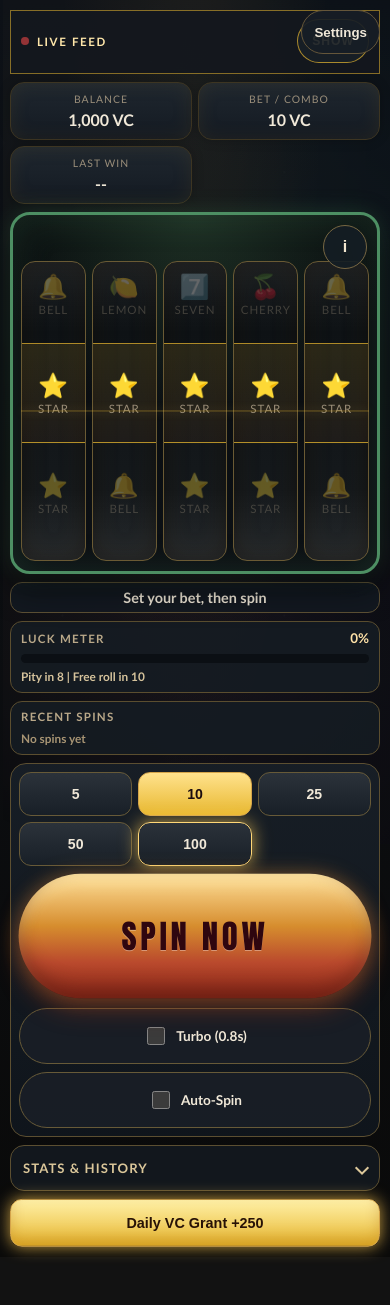
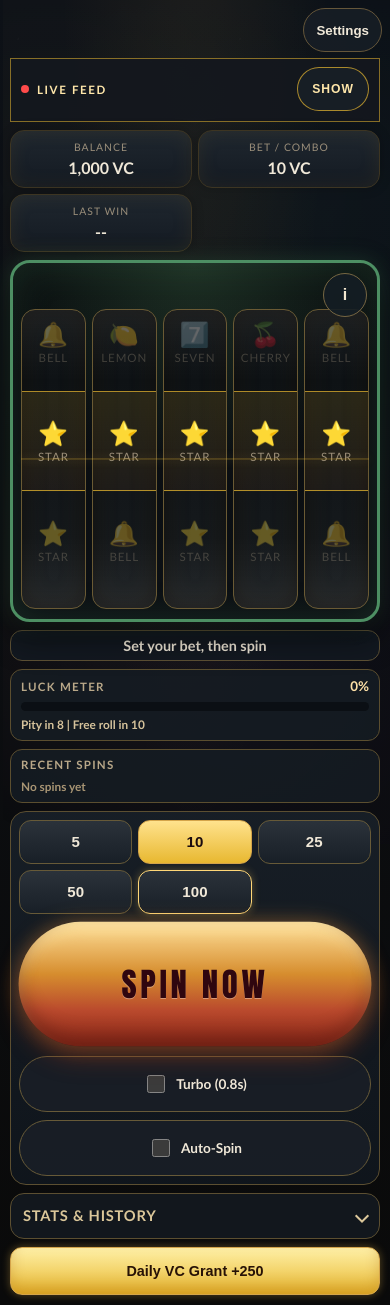
Before and after one commit to cse110-sp26-group17/Tech-Warmup-II, a React (Vite) app in the folder src/: page / in a window 390 px wide. Before the commit the page ends 1257 px from the top, so only its background shows below. Built offline with nearby package versions, Linux system fonts and the light colour scheme.

Commit message:
prompt 18

```diff
--- a/src/components/feed/feed.css
+++ b/src/components/feed/feed.css
@@ -22,7 +22,7 @@
   height: 8px;
   border-radius: 50%;
   background: #ff4b4b;
-  animation: live-dot-pulse 900ms ease-in-out infinite alternate;
+  animation: none;
 }
 
 .live-feed-title {
--- a/src/controller/useSlotMachineController.js
+++ b/src/controller/useSlotMachineController.js
@@ -21,7 +21,8 @@ import {
 import { formatCredits } from '../utils/formatCredits';
 
 const BET_OPTIONS = Object.freeze([5, 10, 25, 50, 100]);
-const RESULT_POPUP_DURATION_MS = 2500;
+const RESULT_POPUP_DURATION_MS = 1600;
+const MILESTONE_POPUP_DURATION_MS = 1200;
 const SAVE_STORAGE_KEY = 'slot-machine-save-v2';
 
 function pickValidBet(balance, currentBet) {
@@ -382,6 +383,10 @@ export function useSlotMachineController() {
               ? '25-Spin Bonus'
               : '10-Spin Bonus';
         setMilestonePopup(`${milestoneLabel} +${formatCredits(spinResult.result.milestoneBonus)} VC`);
+        const clearMilestoneTimer = setTimeout(() => {
+          setMilestonePopup(null);
+        }, MILESTONE_POPUP_DURATION_MS);
+        timeoutIdsRef.current.push(clearMilestoneTimer);
         if (soundEnabled) {
           playMilestoneSound();
         }
@@ -394,6 +399,10 @@ export function useSlotMachineController() {
           random: 'Lucky Free Roll',
         };
         setMilestonePopup(`${labelMap[spinResult.freeRollAwarded] ?? 'Free Roll'} Unlocked`);
+        const clearFreeRollTimer = setTimeout(() => {
+          setMilestonePopup(null);
+        }, MILESTONE_POPUP_DURATION_MS);
+        timeoutIdsRef.current.push(clearFreeRollTimer);
       }
 
       if (!isWin && soundEnabled) {
--- a/src/styles.css
+++ b/src/styles.css
@@ -474,8 +474,8 @@ body {
 
 .showcase-card.celebrate {
   border-color: var(--gold);
-  box-shadow: 0 0 22px rgba(255, 193, 61, 0.55);
-  animation: gold-pulse 520ms ease-in-out 4 alternate;
+  box-shadow: 0 0 8px rgba(255, 193, 61, 0.28);
+  animation: none;
 }
 
 .showcase-card.hall-of-fame {
@@ -535,7 +535,8 @@ body {
   height: 6px;
   border-radius: 50%;
   background: linear-gradient(180deg, #fff1b4, #ffba3f);
-  animation: hall-firework-burst 0.95s ease-out infinite;
+  animation: none;
+  opacity: 0.4;
 }
 
 .hall-fireworks span:nth-child(1) {
@@ -621,9 +622,9 @@ body {
   color: #271206;
   background: linear-gradient(180deg, #fff0a7, var(--gold-strong));
   box-shadow:
-    0 0 16px rgba(255, 202, 82, 0.75),
+    0 0 8px rgba(255, 202, 82, 0.32),
     inset 0 -8px 14px rgba(170, 101, 0, 0.3);
-  animation: daily-bait 980ms ease-in-out infinite alternate;
+  animation: none;
 }
 
 .action-button.daily-grant.claimed {
@@ -741,13 +742,21 @@ body {
 }
 
 .bet-button.option {
-  font-size: 0.95rem;
+  font-size: 1rem;
+  line-height: 1.2;
+  font-weight: 800;
+  letter-spacing: 0.02em;
+  display: inline-flex;
+  align-items: center;
+  justify-content: center;
+  text-align: center;
+  padding: 0 8px;
 }
 
 .bet-button.option.max-bet {
   border-color: #ffd777;
-  box-shadow: 0 0 14px rgba(255, 206, 88, 0.62);
-  animation: max-bet-glow 850ms ease-in-out infinite alternate;
+  box-shadow: 0 0 8px rgba(255, 206, 88, 0.3);
+  animation: none;
 }
 
 .bet-button.option.selected {
@@ -974,7 +983,7 @@ body {
   font-size: 0.82rem;
   font-weight: 900;
   letter-spacing: 0.05em;
-  box-shadow: 0 0 18px rgba(255, 190, 70, 0.7);
+  box-shadow: 0 0 8px rgba(255, 190, 70, 0.25);
   animation: milestone-burst 900ms ease-out;
 }
 
@@ -1147,8 +1156,9 @@ body {
   min-height: 44px;
   display: flex;
   align-items: center;
-  font-size: 0.82rem;
-  letter-spacing: 0.08em;
+  font-size: 0.92rem;
+  line-height: 1.2;
+  letter-spacing: 0.05em;
   text-transform: uppercase;
   font-weight: 800;
   color: #dbc79a;
@@ -1373,7 +1383,7 @@ body {
 @media (max-width: 767px) {
   .slot-machine {
     width: 100%;
-    padding: 10px;
+    padding: calc(58px + env(safe-area-inset-top, 0px)) 10px 10px;
     gap: 8px;
   }
 
@@ -1426,8 +1436,10 @@ body {
 
   .bet-button.option {
     min-height: 44px;
-    font-size: 0.88rem;
-    padding: 0 4px;
+    font-size: 0.94rem;
+    line-height: 1.2;
+    letter-spacing: 0.01em;
+    padding: 0 6px;
   }
 
   .toggle-row {
@@ -1452,6 +1464,11 @@ body {
     bottom: auto;
     width: min(94%, 260px);
   }
+
+  .settings-panel {
+    top: calc(8px + env(safe-area-inset-top, 0px));
+    right: 8px;
+  }
 }
 
 @media (max-width: 320px) {
@@ -1473,7 +1490,8 @@ body {
   }
 
   .bet-button.option {
-    font-size: 0.84rem;
+    font-size: 0.9rem;
+    line-height: 1.2;
   }
 
   .live-feed-title {
```
Also changed, not shown: 1 other file (tests, documents, lock files or other folders).
